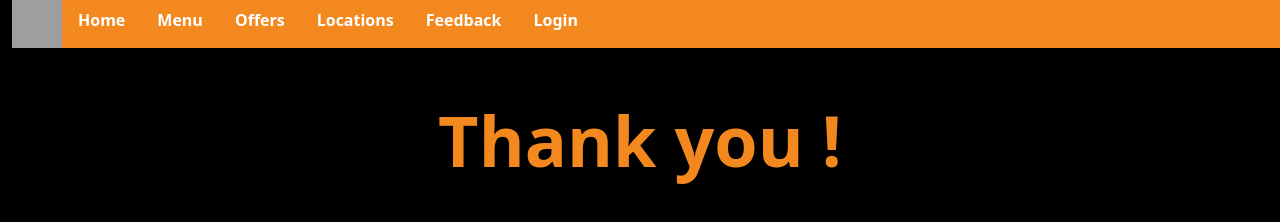
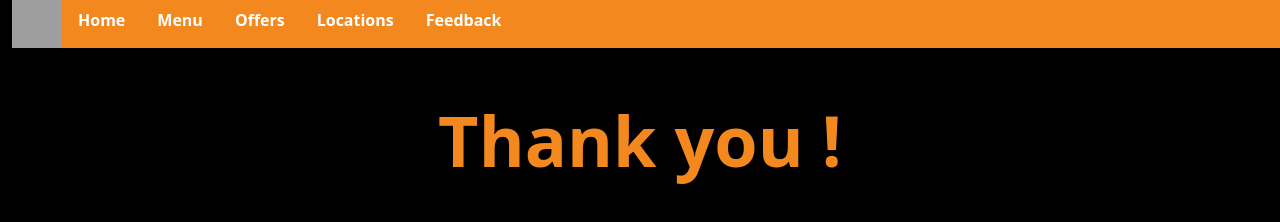
Before and after one commit to fareselgohary/Web-HA-Project, a website: page public/done.html in a window 1280 px wide. Shown: the top 222 px of the page. Drawn offline with Linux system fonts and the light colour scheme; grey boxes are pictures that could not be loaded.

Commit message:
finshed 2

```diff
--- a/public/done.html
+++ b/public/done.html
@@ -35,9 +35,6 @@
                     <li class="nav-item">
                         <a href="Feedback" class="nav-link">Feedback</a>
                     </li>
-                    <li class="nav-item">
-                        <a href="Login" class="nav-link">Login</a>
-                    </li>
 
                 </ul>
             </nav>
```
